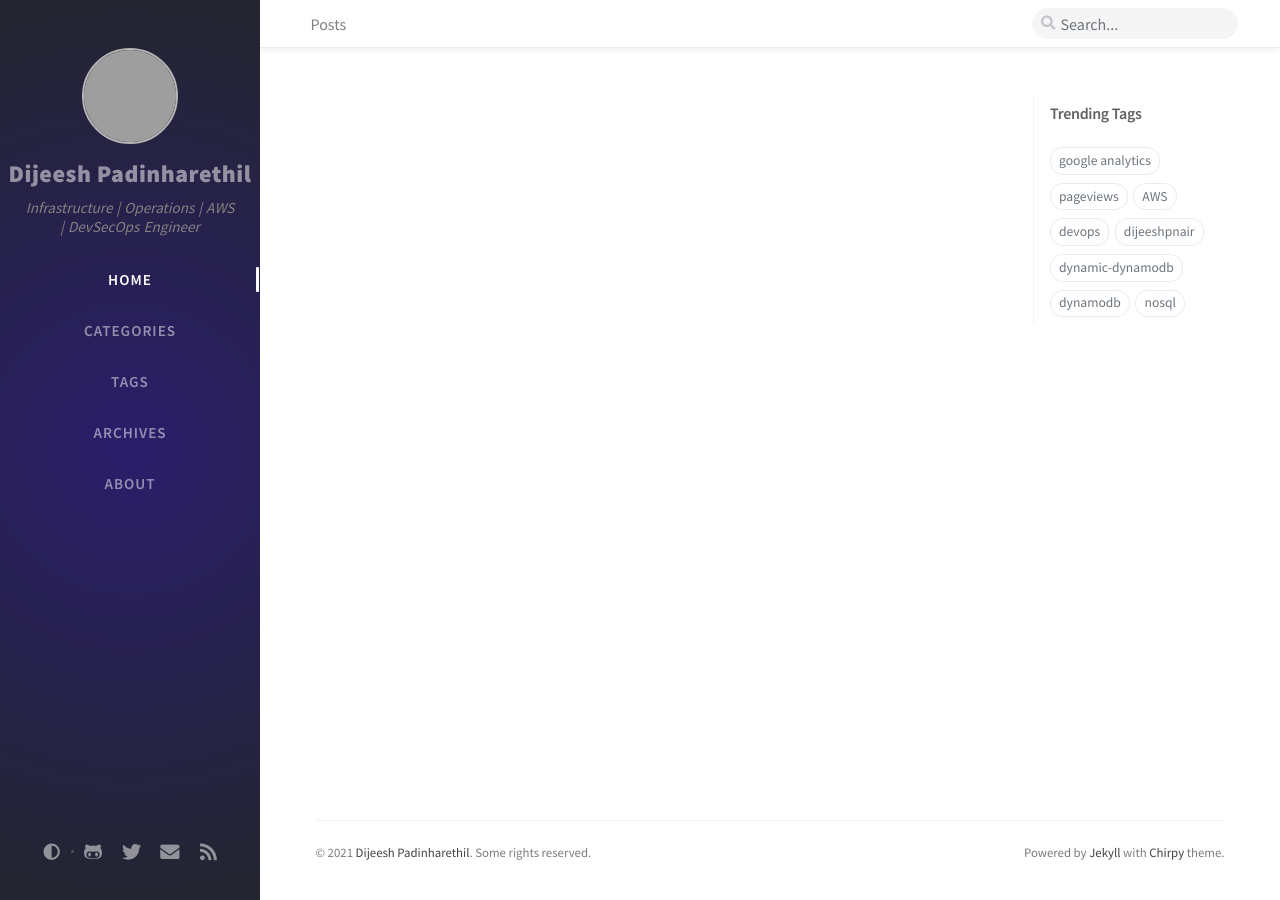
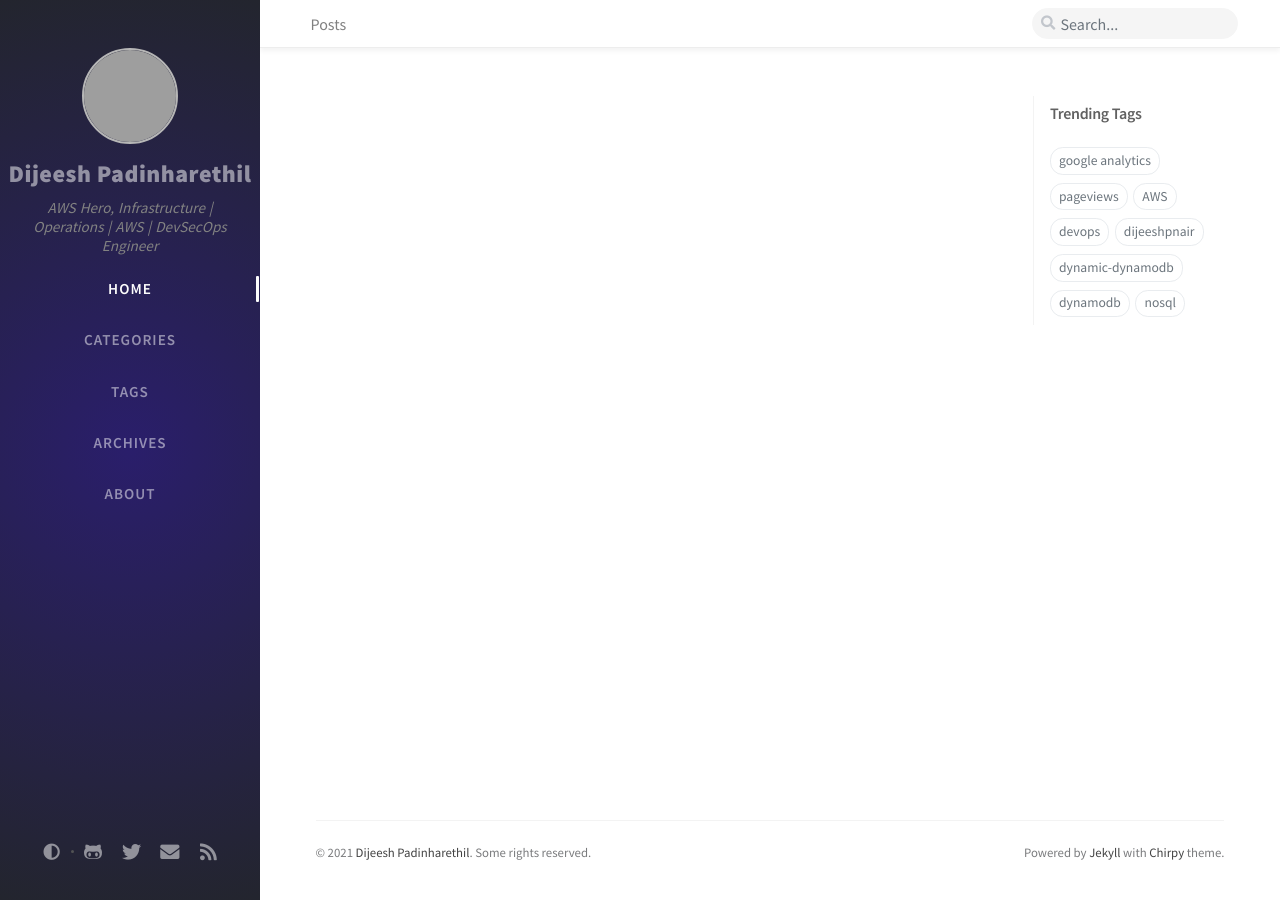
Before and after one commit to dijeesh/dijeesh.github.io, a Jekyll site: the page built from index.html, in a window 1280 px wide. Built offline with Jekyll 4.4.1, drawn with Linux system fonts in a browser that asks for light colours; nearby versions of some CDN libraries; comment, search, counter and statistics services are not loaded; grey boxes are pictures that could not be loaded.

Commit message:
Update config

```diff
--- a/_config.yml
+++ b/_config.yml
@@ -17,12 +17,10 @@ timezone: Asia/Kolkata
 # --------------------------
 title : Dijeesh Padinharethil                     # the main title
 
-tagline: "Infrastructure | Operations | AWS | DevSecOps Engineer"  # it will display as the sub-title
+tagline: "AWS Hero, Infrastructure | Operations | AWS | DevSecOps Engineer"  # it will display as the sub-title
 
 description: >-                        # used by seo meta and the atom feed
-  A minimal, portfolio, sidebar,
-  bootstrap Jekyll theme with responsive web design
-  and focuses on text presentation.
+  Dijeesh Padinharethil, AWS Container Hero, AWS User Group Kochi
 
 # fill in the protocol & hostname for your site, e.g., 'https://username.github.io'
 url: 'https://dijeesh.github.io'
```
